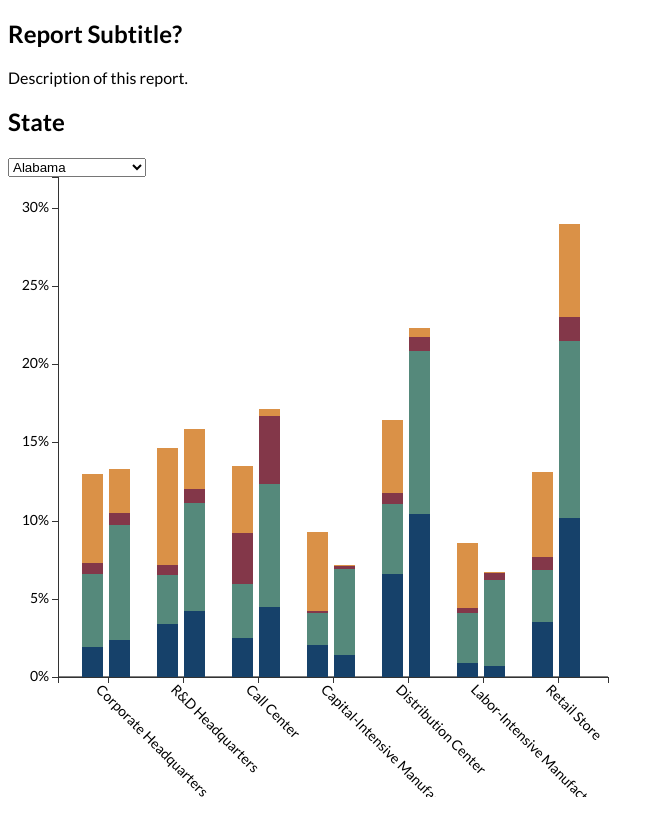
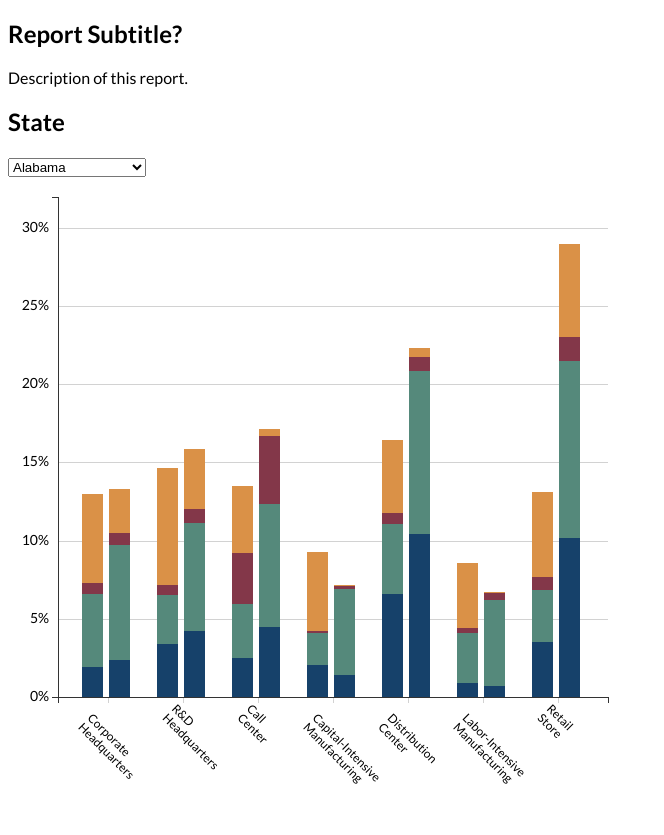
Before and after one commit to TaxFoundation/location-matters, a website: page index.html in a window 1280 px wide. Shown: the part 63-898 px from the top of the page, without its empty margins (0-664 px from the left). Before the commit the page ends 877 px from the top, so only its background shows below. Drawn offline with nearby package versions, Linux system fonts and the light colour scheme.

Commit message:
Style axes

```diff
--- a/css/main.css
+++ b/css/main.css
@@ -1,12 +1,24 @@
 @import url(http://fonts.googleapis.com/css?family=Lato:300,400,700,300italic,400italic,700italic);
 
-.axis line,
+.axis line {
+  fill: none;
+  shape-rendering: crispEdges;
+  stroke: rgb(210, 210, 210);
+  stroke-width: 1;
+}
+
 .axis path {
   fill: none;
   shape-rendering: crispEdges;
   stroke: rgb(51, 51, 51);
   stroke-width: 1;
 }
+
+.x text,
+.x tspan {
+  font-size: 12px;
+}
+
 html,
 body,
 p,
@@ -19,6 +31,10 @@ h6 {
   font-family: 'Lato', sans-serif;
 }
 
+#state-charts {
+  margin: 20px 0;
+}
+
 text {
   font-family: 'Lato', sans-serif;
   font-size: 14px;
--- a/js/app.js
+++ b/js/app.js
@@ -61,14 +61,6 @@
         .style('position', 'absolute')
         .style('opacity', 0);
 
-      views.svg.append('line')
-        .attr('class', 'baseline')
-        .attr('x1', views.dimensions.margin.left)
-        .attr('y1', 0)
-        .attr('x2', views.dimensions.width)
-        .attr('y2', 0)
-        .attr('style', 'stroke:rgb(0,0,0);stroke-width:1');
-
       views.draw(data);
     },
 
@@ -83,22 +75,32 @@
       views.y.domain([max, min]);
       var baseline = views.y(0);
 
-      d3.select('.baseline')
-        .attr('transform', 'translate(0, ' + baseline + ')');
+      views.svg.append('g')
+          .attr('class', 'y axis')
+          .attr('transform', 'translate(' + views.dimensions.margin.left + ', 0)')
+          .call(views.yAxis)
+          .selectAll('.tick line')
+          .attr('x2', views.dimensions.width - views.dimensions.margin.left);
 
       views.svg.append('g')
         .attr('class', 'x axis')
         .attr('transform', 'translate(0,' + views.dimensions.height + ')')
-        .call(views.xAxis);
-
-      views.svg.append('g')
-          .attr('class', 'y axis')
-          .attr('transform', 'translate(' + views.dimensions.margin.left + ', 0)')
-          .call(views.yAxis);
+        .call(views.xAxis)
+        .selectAll('.tick text')
+        .call(views.wrap, views.x.rangeBand());
 
       d3.select('.x').selectAll('.tick').selectAll('text')
         .attr('transform', 'rotate(45)')
         .attr('style', 'text-anchor:start');
+
+      views.svg.append('line')
+        .attr('class', 'baseline')
+        .attr('x1', views.dimensions.margin.left)
+        .attr('y1', 0)
+        .attr('x2', views.dimensions.width)
+        .attr('y2', 0)
+        .attr('transform', 'translate(0, ' + baseline + ')')
+        .attr('style', function() { return min === 0 ? 'display: none' : 'shape-rendering: crispEdges;stroke:rgb(0,0,0);stroke-width:1'; });
 
       bars.enter()
         .append('g')
@@ -258,6 +260,30 @@
       )
         .style('left', (d3.event.pageX) + 'px')
         .style('top', (d3.event.pageY + 50) + 'px');
+    },
+
+    wrap: function(text, width) {
+      text.each(function() {
+        var text = d3.select(this),
+            words = text.text().split(/\s+/).reverse(),
+            word,
+            line = [],
+            lineNumber = 0,
+            lineHeight = 1.1, // ems
+            y = text.attr('y'),
+            dy = parseFloat(text.attr('dy')),
+            tspan = text.text(null).append('tspan').attr('x', 0).attr('y', y).attr('dy', dy + 'em');
+        while (word = words.pop()) {
+          line.push(word);
+          tspan.text(line.join(' '));
+          if (tspan.node().getComputedTextLength() > width) {
+            line.pop();
+            tspan.text(line.join(' '));
+            line = [word];
+            tspan = text.append('tspan').attr('x', 0).attr('y', y).attr('dy', ++lineNumber * lineHeight + dy + 'em').text(word);
+          }
+        }
+      });
     }
   };
 }());
```
